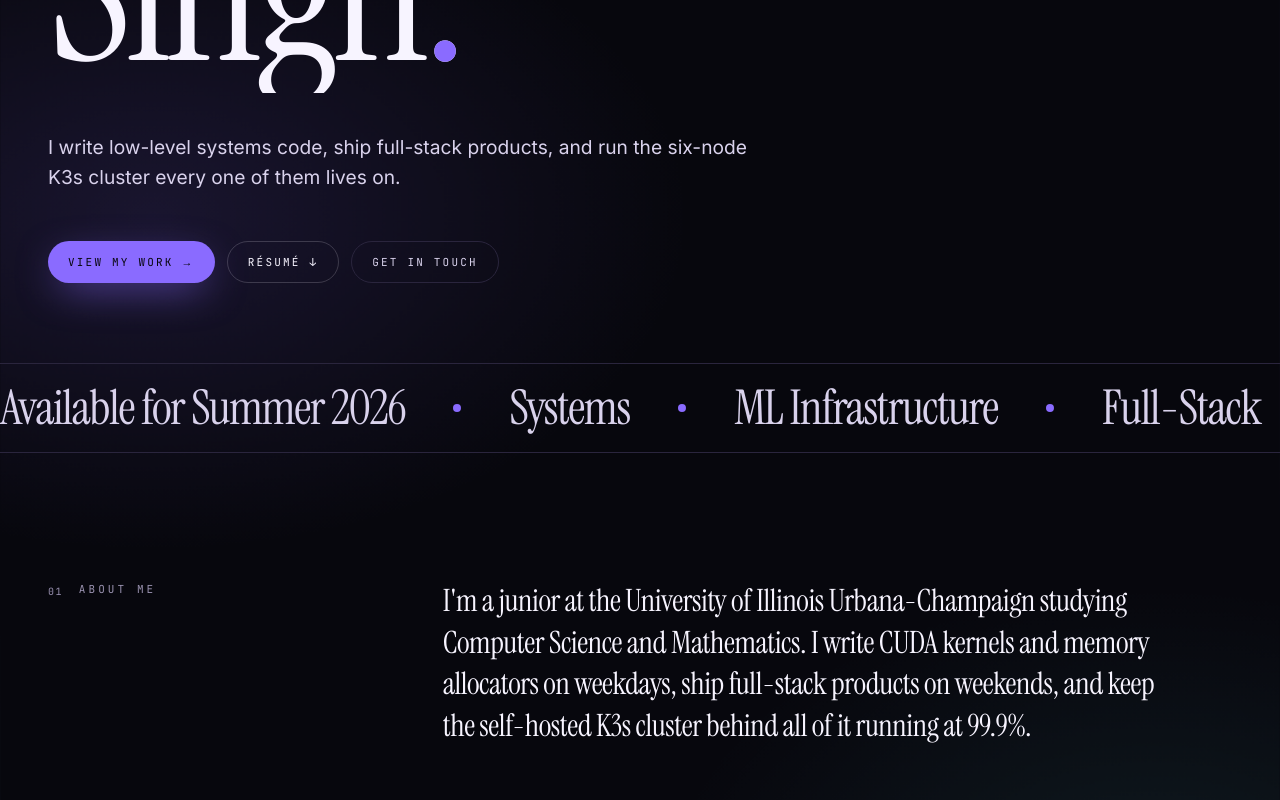
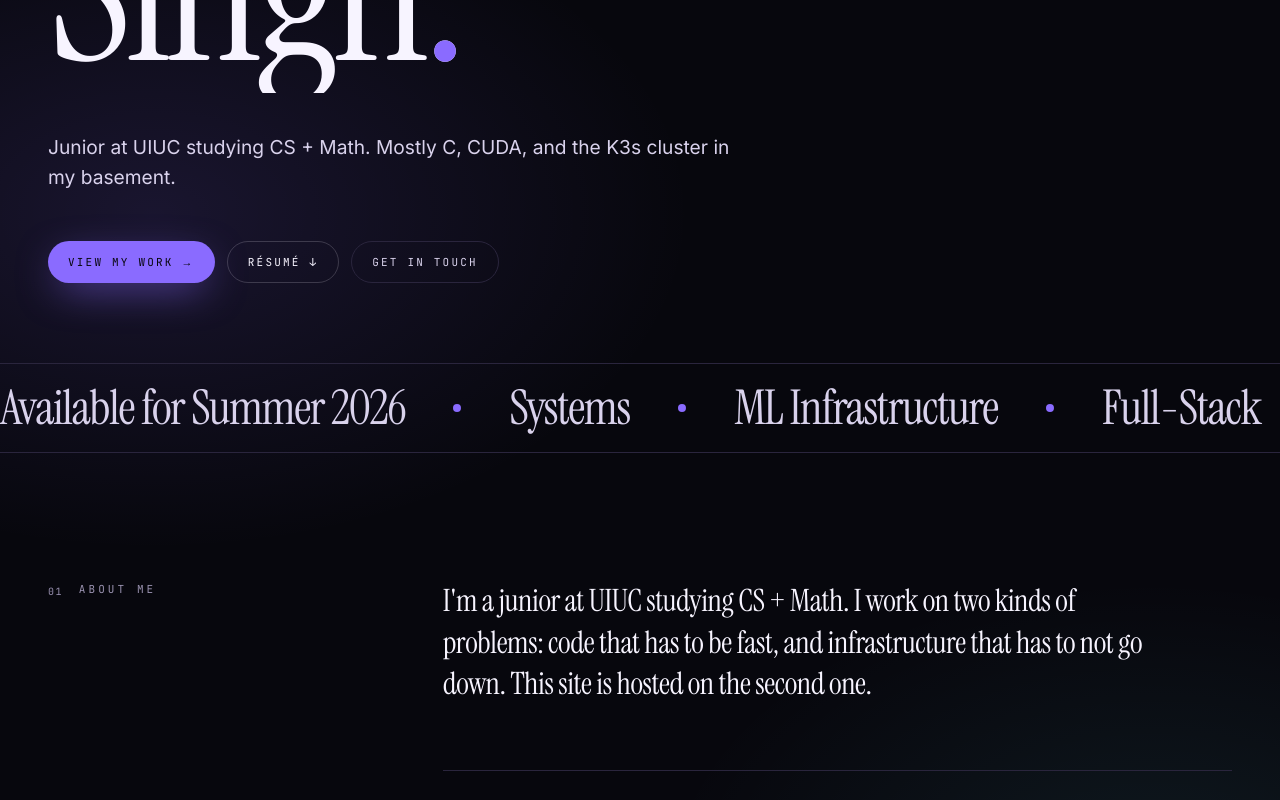
Before and after one commit to geneticglitch1/personal-portfolio, a Next.js app: page / in a window 1280 px wide. Shown: the part 460-1260 px from the top of the page. Built offline with nearby package versions, Linux system fonts and the light colour scheme.

Commit message:
Rewrite tagline + summary to drop list-y self-flex

```diff
--- a/content/profile.ts
+++ b/content/profile.ts
@@ -30,11 +30,11 @@
 
 export const profile = {
   name: "Aryan Singh",
-  shortBio: "CS + Math at UIUC. I build systems that go fast.",
+  shortBio: "Junior at UIUC. C, CUDA, and the cluster in my basement.",
   tagline:
-    "I write low-level systems code, ship full-stack products, and run the six-node K3s cluster every one of them lives on.",
+    "Junior at UIUC studying CS + Math. Mostly C, CUDA, and the K3s cluster in my basement.",
   summary:
-    "I'm a junior at the University of Illinois Urbana-Champaign studying Computer Science and Mathematics. I write CUDA kernels and memory allocators on weekdays, ship full-stack products on weekends, and keep the self-hosted K3s cluster behind all of it running at 99.9%.",
+    "I'm a junior at UIUC studying CS + Math. I work on two kinds of problems: code that has to be fast, and infrastructure that has to not go down. This site is hosted on the second one.",
   location: "Champaign, IL · Chicago, IL",
   email: "asing271@illinois.edu",
   socials: {
```
